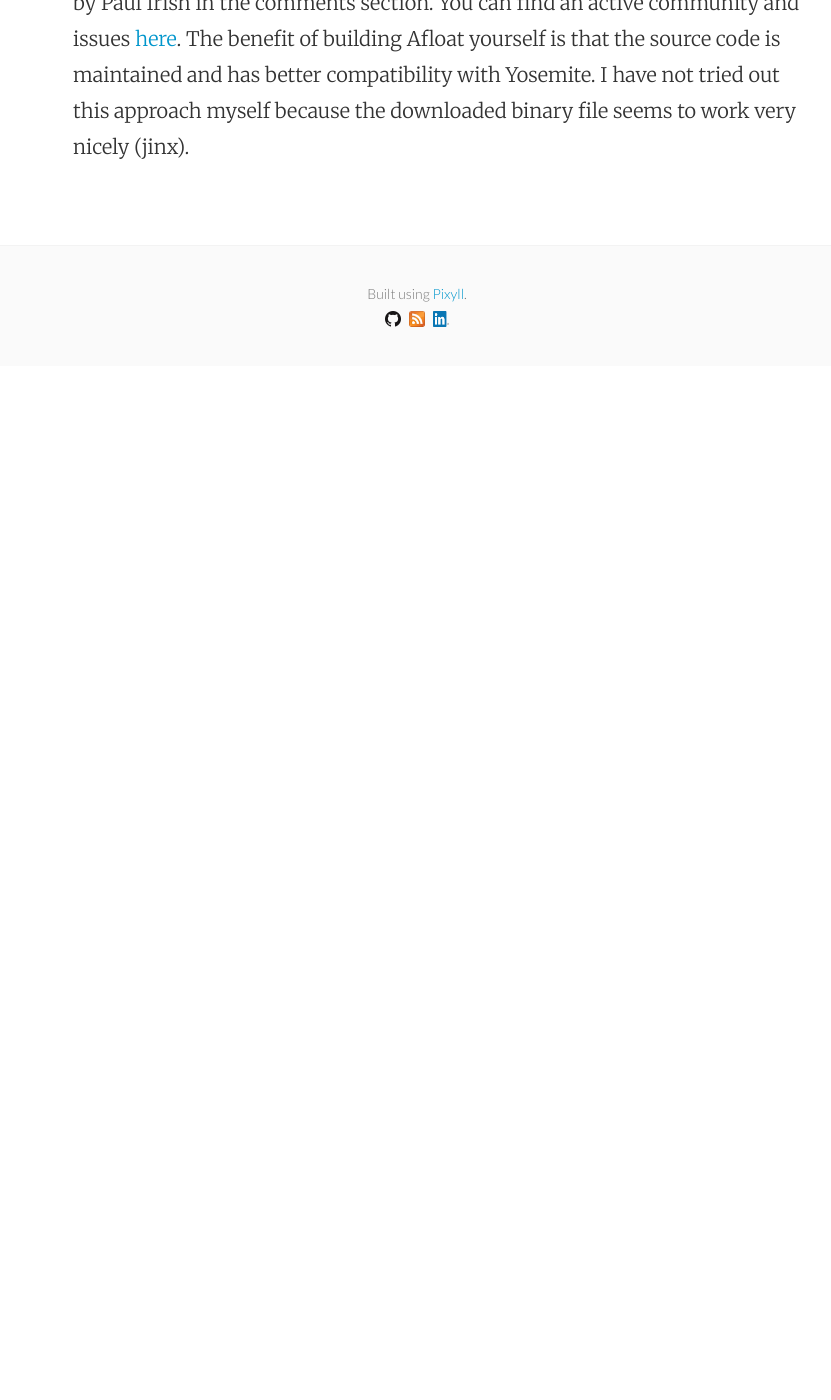
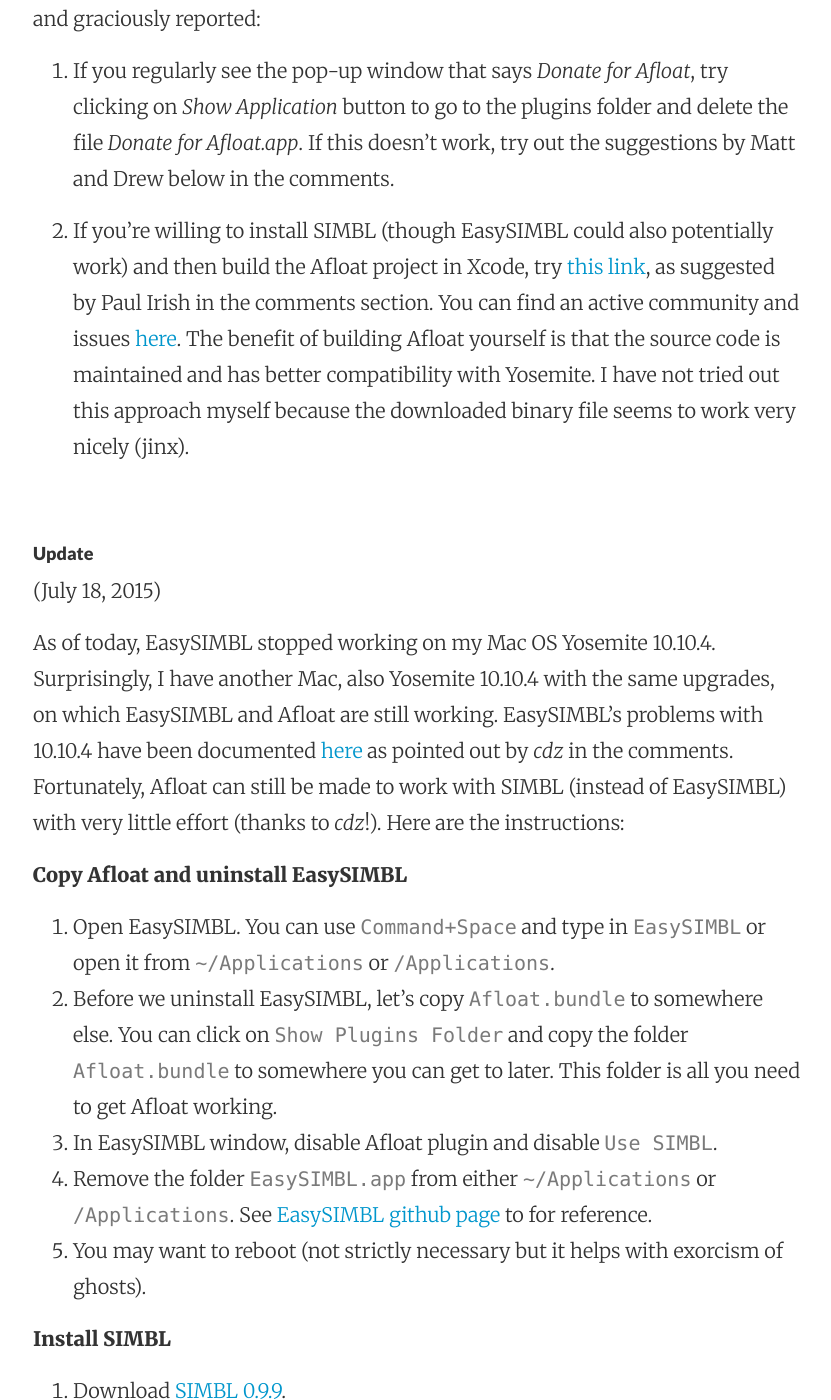
Before and after one commit to ankur-gupta/ankur-gupta.github.io, a Jekyll site: the page built from _posts/2015-01-31-always-on-top-in-macos-yosemite.md, in a window 1280 px wide and 1400 px high, scrolled down 6515 px. Shown: the whole window, without its empty margins (223-1054 px from the left). Built offline with Jekyll 4.4.1, drawn with Linux system fonts in a browser that asks for light colours; some web fonts are replaced; Markdown is read by kramdown in place of the engine named in the settings; comment, search, counter and statistics services are not loaded; before the commit the page ends 6881 px from its top, so only the background shows below that; some of the changed text lies outside the part shown.

Commit message:
Updating always on top mac os post

```diff
--- a/_posts/2015-01-31-always-on-top-in-macos-yosemite.md
+++ b/_posts/2015-01-31-always-on-top-in-macos-yosemite.md
@@ -1,8 +1,12 @@
 ---
 layout: post
 title: Always on top in MacOS Yosemite
-update_date: 2015-01-31
+date: 2015-01-31
+update_date: 2015-07-18
 ---
+
+_As the next installment in the never-ending cat-and-mouse game between Apple and the developers, [EasySIMBL stopped working](https://github.com/norio-nomura/EasySIMBL/issues/25) for many people after updating to version 10.10.4 (read comments). As suggested by others, Afloat can still be made to work using [SIMBL 0.9.9](http://www.culater.net/software/SIMBL/SIMBL.php). **See the instructions at the end.**_
+
 
 I love the fact that my terminal can stay on top of other windows, especially my text editor.
 See the beautiful screenshot below.
@@ -97,11 +101,16 @@
 So, people, your prayers (and mine) have been answered. You can put one window on
 top of others. Here is how to do it:
 
+**Original instructions**
+_(these probably won't work on OS 10.10.4; read July 18, 2015 update below)_
+
 1. Install [EasySIMBL](https://github.com/norio-nomura/EasySIMBL)
 2. Download Afloat [here](http://afloat.en.softonic.com/mac) or
 [here](http://www.macupdate.com/app/mac/22237/afloat). Install Afloat.
 3. Enable SIMBL and Afloat in the EasySIMBL window. Quit EasySIMBL.
 4. Enjoy.
+
+<br/>
 
 ##### Update
 (June 18, 2015)
@@ -111,3 +120,34 @@
 1. If you regularly see the pop-up window that says _Donate for Afloat_, try clicking on _Show Application_ button to go to the plugins folder and delete the file _Donate for Afloat.app_. If this doesn't work, try out the suggestions by Matt and Drew below in the comments.
 
 2. If you're willing to install SIMBL (though EasySIMBL could also potentially work) and then build the Afloat project in Xcode, try [this link](https://github.com/rinckd/afloat), as suggested by Paul Irish in the comments section. You can find an active community and issues [here](https://github.com/millenomi/afloat/issues). The benefit of building Afloat yourself is that the source code is maintained and has better compatibility with Yosemite. I have not tried out this approach myself because the downloaded binary file seems to work very nicely (jinx).
+
+<br/>
+
+##### Update
+(July 18, 2015)
+
+As of today, EasySIMBL stopped working on my Mac OS Yosemite 10.10.4. Surprisingly, I have another Mac, also Yosemite 10.10.4 with the same upgrades, on which EasySIMBL and Afloat are still working. EasySIMBL's problems with 10.10.4 have been documented [here](https://github.com/norio-nomura/EasySIMBL/issues/25) as pointed out by *cdz* in the comments. Fortunately, Afloat can still be made to work with SIMBL (instead of EasySIMBL) with very little effort (thanks to *cdz*!). Here are the instructions:
+
+**Copy Afloat and uninstall EasySIMBL**
+
+1. Open EasySIMBL. You can use `Command+Space` and type in `EasySIMBL` or open it from `~/Applications` or `/Applications`.
+2. Before we uninstall EasySIMBL, let's copy `Afloat.bundle` to somewhere else. You can click on `Show Plugins Folder` and copy the folder `Afloat.bundle` to somewhere you can get to later. This folder is all you need to get Afloat working.
+3. In EasySIMBL window, disable Afloat plugin and disable `Use SIMBL`.
+4. Remove the folder `EasySIMBL.app` from either `~/Applications` or `/Applications`. See [EasySIMBL github page](https://github.com/norio-nomura/EasySIMBL) to for reference.
+5. You may want to reboot (not strictly necessary but it helps with exorcism of ghosts).
+
+**Install SIMBL**
+
+1. Download [SIMBL 0.9.9](http://www.culater.net/software/SIMBL/SIMBL.php).
+2. Extract the downloaded archive and run the `.pkg` installer file. You may need to go to `System Preferences > Security & Privacy` to allow running the installer.
+3. Finish installation of SIMBL.
+
+**Enable Afloat as a SIMBL plugin**
+
+1. If you already have the `Afloat.bundle` folder, then simply copy/paste this folder into `/Library/Application Support/SIMBL/Plugins`.
+2. If you don't have `Afloat.bundle`, you have two choices:
+
+    a. Either build Afloat yourself as mentioned in the June 18, 2015 update above.
+
+    b. Follow the original instructions described in this page that use EasySIMBL. You may choose to simply install Afloat and search for the folder `Afloat.bundle`, instead. Once you obtain this folder, you can most likely uninstall Afloat.
+3. Quit and restart windows that you want Afloat to work on.
```
